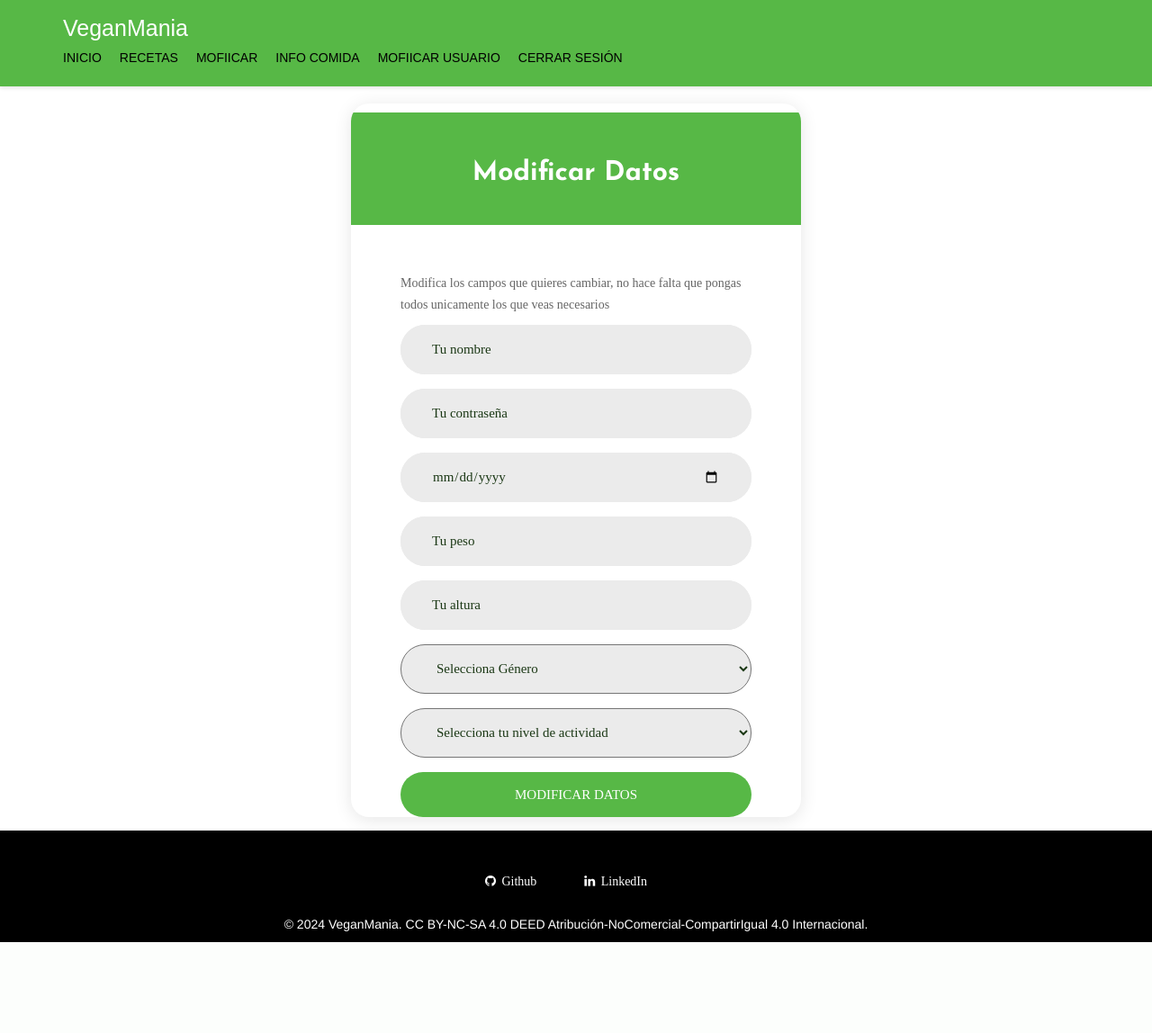
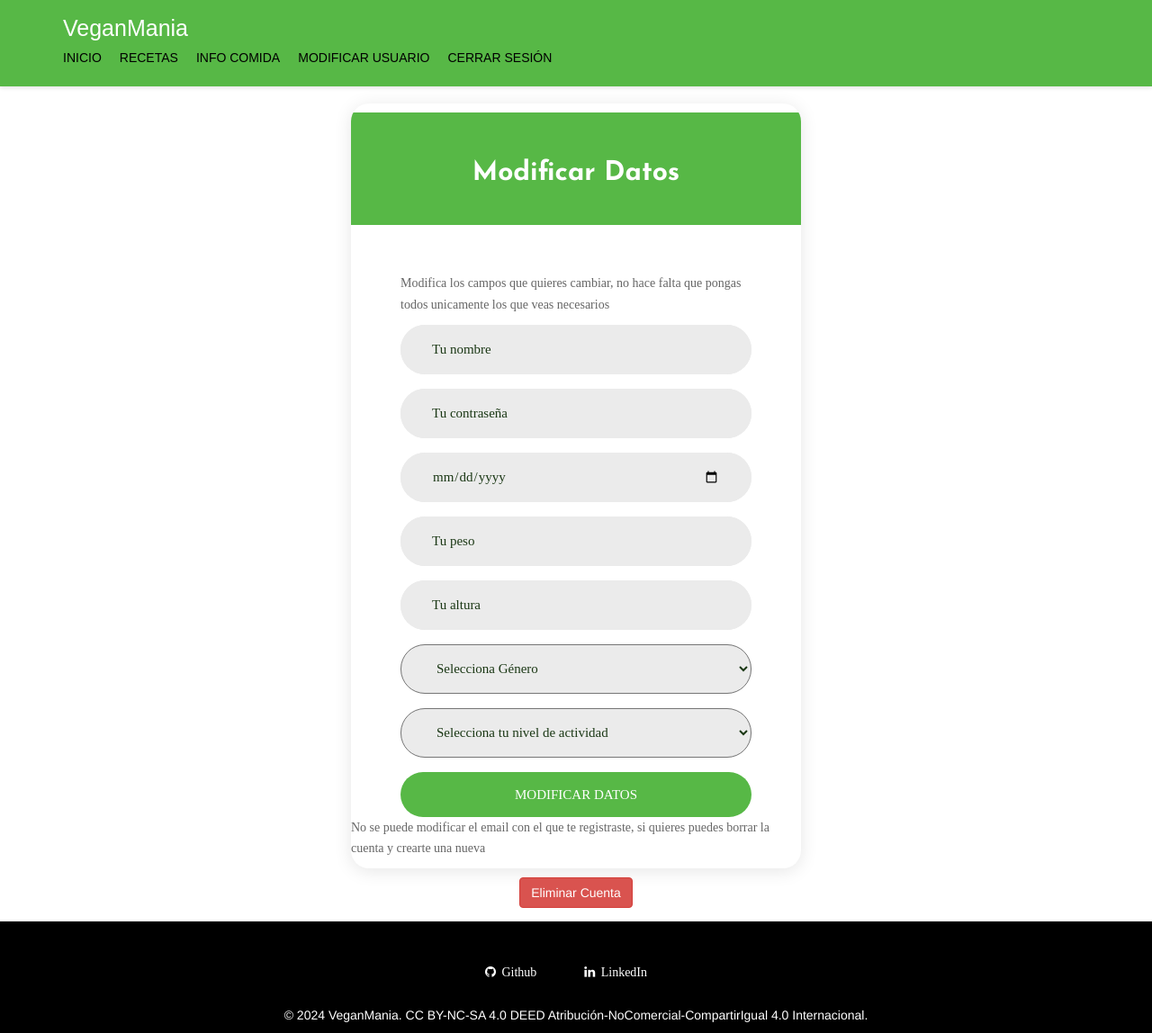
Before and after one commit to davyyelor/VeganMania, a Flask app: page /modificarUsuario in a window 1280 px wide. Shown: the whole page at 90% size. Before the commit the page ends 1047 px from the top, so only its background shows below. Run offline with Flask 3, Linux system fonts and the light colour scheme; a user stored in the database is signed in; some libraries are stand-ins or nearby versions; some web fonts are replaced.

Commit message:
Añadida opcion para borrar cuenta

```diff
--- a/app/app.py
+++ b/app/app.py
@@ -31,8 +31,64 @@ def index():
     session.pop('email', None)
     return render_template('index.html')
 
+@app.route('/eliminarCuenta', methods=['POST'])
+def eliminarCuenta():
+    if 'email' in session:
+        try:
+            email = session['email']
+            config = {
+                'user': 'root',
+                'password': 'rootasdeg2324',
+                'host': 'db',
+                'port': '3306',
+                'database': 'usuarios'
+            }
+            connection = mysql.connect(**config)
+            cur = connection.cursor()
+
+            # Obtener el ID del cliente
+            cur.execute('SELECT id FROM clientes WHERE email = %s', (email,))
+            cliente_id = cur.fetchone()
+
+            if cliente_id:
+                cliente_id = cliente_id[0]
+
+                # Eliminar los registros asociados en registro_calorias_diario
+                cur.execute('DELETE FROM registro_calorias_diario WHERE cliente_id = %s', (cliente_id,))
+                connection.commit()
+
+                # Eliminar la cuenta de usuario
+                cur.execute('DELETE FROM clientes WHERE email = %s', (email,))
+                connection.commit()
+
+                cur.close()
+                connection.close()
+
+                # Limpiar la sesión
+                session.pop('email', None)
+                flash('¡Cuenta eliminada correctamente!', 'success')
+                return redirect(url_for('index'))
+
+            else:
+                flash('No se encontró al usuario en la base de datos.', 'error')
+                return redirect(url_for('modificarUsuario'))
+
+        except Exception as e:
+            flash(f'Error al eliminar la cuenta: {str(e)}', 'error')
+            return redirect(url_for('modificarUsuario'))
+
+    else:
+        flash('No se pudo encontrar la sesión del usuario.', 'error')
+        return redirect(url_for('modificarUsuario'))
+
+
+
 @app.route('/modificarUsuario', methods=['GET', 'POST'])
 def modificarUsuario():
+    if 'email' not in session:
+        flash('Acceso no autorizado. Por favor, inicia sesión.', 'error')
+        return redirect(url_for('index'))
+
     if request.method == 'POST':
         nombre = request.form.get('nombre')
         usuario = request.form.get('usuario')
@@ -204,7 +260,6 @@ def login():
 #####################################################################################################################################
 ###################################################### Inicio Usu ##############################################################
 #####################################################################################################################################
-
 @app.route('/inicioUsu')
 def inicioUsu():
     if 'email' in session:
@@ -241,54 +296,58 @@ def inicioUsu():
 
     else:
         flash('Acceso no autorizado. Por favor, inicia sesión.', 'error')
-        return redirect(url_for('login'))
-
+        return redirect(url_for('index'))
 
 
 @app.route('/recetas', methods=['GET', 'POST'])
 def recetas():
-    global recipes_list
-    if request.method == 'POST':
-        food = request.form['query']
-        if food == '':
-            return render_template('recetas.html')
+    if 'email' in session:
+        global recipes_list
+        if request.method == 'POST':
+            food = request.form['query']
+            if food == '':
+                return render_template('recetas.html')
+            else:
+                buscar_receta(food)
+                dataframe_receta = pd.read_csv(f"{food}_recipes_dataframe.csv")
+
+                # Traducir todas las columnas excepto la columna de la imagen
+                dataframe_receta_translated = dataframe_receta.copy()
+                for column in dataframe_receta_translated.columns:
+                    if column != 'image':
+                        dataframe_receta_translated[column] = dataframe_receta_translated[column].apply(lambda x: GoogleTranslator(source='auto', target='es').translate(str(x)))
+
+                recipes_list = dataframe_receta_translated.to_dict(orient='records')
+
+                return render_template('recetas.html', recipes_list=recipes_list)
         else:
-            buscar_receta(food)
-            dataframe_receta = pd.read_csv(f"{food}_recipes_dataframe.csv")
-
-            # Traducir todas las columnas excepto la columna de la imagen
-            dataframe_receta_translated = dataframe_receta.copy()
-            for column in dataframe_receta_translated.columns:
-                if column != 'image':
-                    dataframe_receta_translated[column] = dataframe_receta_translated[column].apply(lambda x: GoogleTranslator(source='auto', target='es').translate(str(x)))
-
-            recipes_list = dataframe_receta_translated.to_dict(orient='records')
-
-            return render_template('recetas.html', recipes_list=recipes_list)
+            return render_template('recetas.html', recipes_list=None)
     else:
-        return render_template('recetas.html', recipes_list=None)
-
-
-
+        flash('Acceso no autorizado. Por favor, inicia sesión.', 'error')
+        return redirect(url_for('index'))
 
 
 @app.route('/infoComida', methods=['GET', 'POST'])
 def infoComida():
-    if request.method == 'POST':
-        food = request.form['query']
-        if food == '':
-            return render_template('infoComida.html')
+    if 'email' in session:
+        if request.method == 'POST':
+            food = request.form['query']
+            if food == '':
+                return render_template('infoComida.html')
+            else:
+                analisis_data = analisisNutricional(food)
+                if analisis_data is not None:
+                    analisis = pd.DataFrame(analisis_data)
+                    flash('¡Análisis nutricional realizado con éxito!', 'success')
+                    return render_template('infoComida.html', analisis=analisis)
+                flash('¡No se pudo realizar el análisis nutricional!', 'error')
+                return render_template('infoComida.html')
+
         else:
-            analisis_data = analisisNutricional(food)
-            if analisis_data is not None:
-                analisis = pd.DataFrame(analisis_data)
-                flash('¡Análisis nutricional realizado con éxito!', 'success')
-                return render_template('infoComida.html', analisis=analisis)
-            flash('¡No se pudo realizar el análisis nutricional!', 'error')
-            return render_template('infoComida.html')
-
+            return render_template('infoComida.html', analisis=None)
     else:
-        return render_template('infoComida.html', analisis=None)
+        flash('Acceso no autorizado. Por favor, inicia sesión.', 'error')
+        return redirect(url_for('index'))
 
 
 #####################################################################################################################################
--- a/app/templates/base.html
+++ b/app/templates/base.html
@@ -23,9 +23,8 @@
             <ul>
                 <li><a href="{{url_for('inicioUsu')}}">Inicio</a></li>
                 <li><a href="{{url_for('recetas')}}">Recetas</a></li>
-                <li><a href="{{url_for('modificarUsuario')}}">Mofiicar</a></li>
                 <li><a href="{{url_for('infoComida')}}">Info Comida</a></li>
-                <li><a href="{{url_for('modificarUsuario')}}">Mofiicar Usuario</a></li>
+                <li><a href="{{url_for('modificarUsuario')}}">Modificar Usuario</a></li>
                 <li><a href="{{ url_for('logout')}}">Cerrar Sesión</a></li>
             </ul>
         </div>
--- a/app/templates/modificarUsuario.html
+++ b/app/templates/modificarUsuario.html
@@ -75,6 +75,16 @@
                         {% endwith %}
                     </div>
                 </form>
+
+                <div class="container-login100-form-btn text-center"></div>
+                    <p>No se puede modificar el email con el que te registraste, si quieres puedes borrar la cuenta y crearte una nueva</p>
+                </div>
+
+                <div class="container-login100-form-btn text-center"></div>
+                    <form action="/eliminarCuenta" method="post" onsubmit="return confirm('¿Estás seguro de que quieres eliminar tu cuenta? Esta acción no se puede deshacer.');">
+                        <button type="submit" class="btn btn-danger">Eliminar Cuenta</button>
+                    </form>
+                </div>
             </div>
         </div>
     </div>
```
